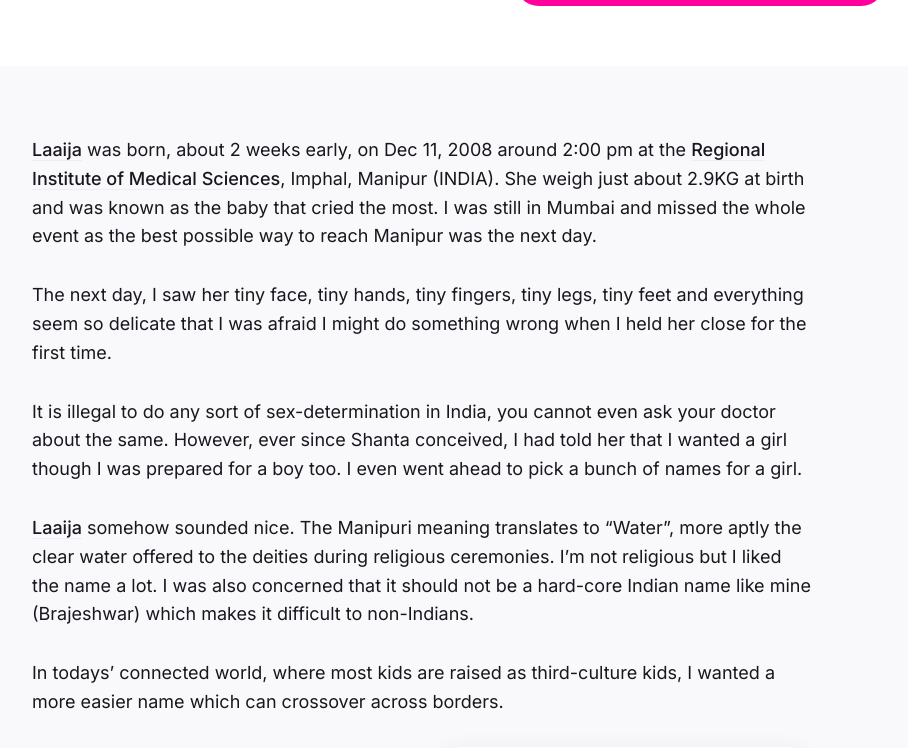
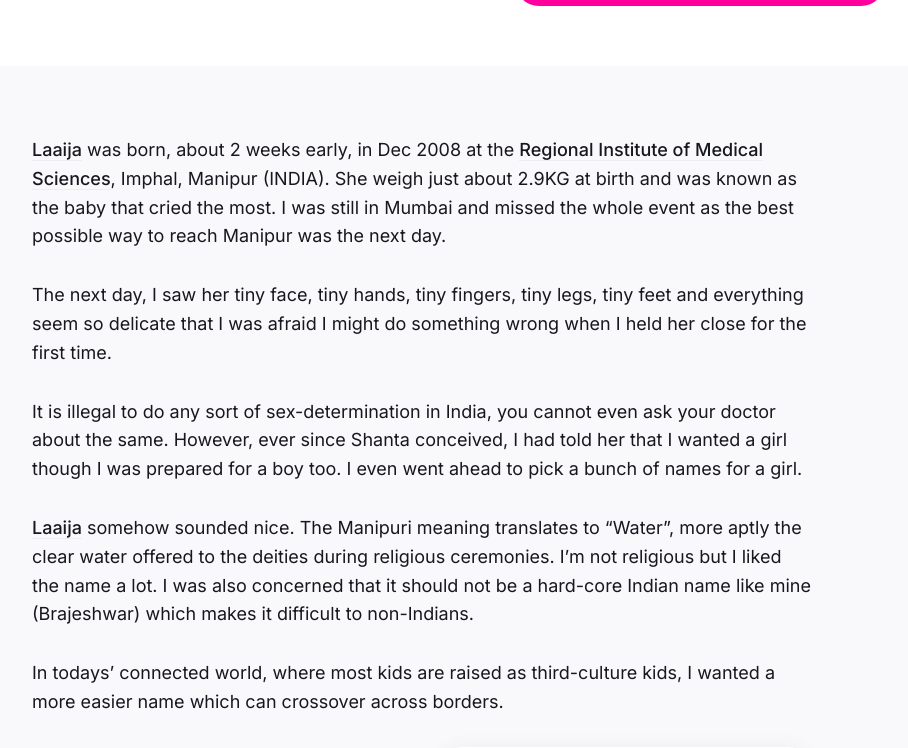
Before and after one commit to oinam/stories, a Jekyll site: the page built from _posts/2008/2008-12-11-laaija.md, in a window 1280 px wide and 900 px high, scrolled down 515 px, cut to the strip 121-869 px from the top of the window. Shown: the whole strip, without its empty margins (218-1126 px from the left). Built offline with Jekyll 4.4.1, drawn with Linux system fonts in a browser that asks for light colours.

Commit message:
Starting to Purge the family data

```diff
--- a/_posts/2008/2008-12-11-laaija.md
+++ b/_posts/2008/2008-12-11-laaija.md
@@ -5,7 +5,7 @@ image: 'https://cdn.oinam.com/img/oinam/laaija-year-0-2008.jpg'
 tags: [family, manipur]
 ---
 
-[Laaija](https://laaija.com) was born, about 2 weeks early, on Dec 11, 2008 around 2:00 pm at the [Regional Institute of Medical Sciences](https://en.wikipedia.org/wiki/Regional_Institute_of_Medical_Sciences), Imphal, Manipur (INDIA). She weigh just about 2.9KG at birth and was known as the baby that cried the most. I was still in Mumbai and missed the whole event as the best possible way to reach Manipur was the next day.
+[Laaija](https://laaija.com) was born, about 2 weeks early, in Dec 2008 at the [Regional Institute of Medical Sciences](https://en.wikipedia.org/wiki/Regional_Institute_of_Medical_Sciences), Imphal, Manipur (INDIA). She weigh just about 2.9KG at birth and was known as the baby that cried the most. I was still in Mumbai and missed the whole event as the best possible way to reach Manipur was the next day.
 
 The next day, I saw her tiny face, tiny hands, tiny fingers, tiny legs, tiny feet and everything seem so delicate that I was afraid I might do something wrong when I held her close for the first time.
 
```
Also changed, not shown: _posts/2016/2016-11-07-amara.md (+1 -1 lines).
